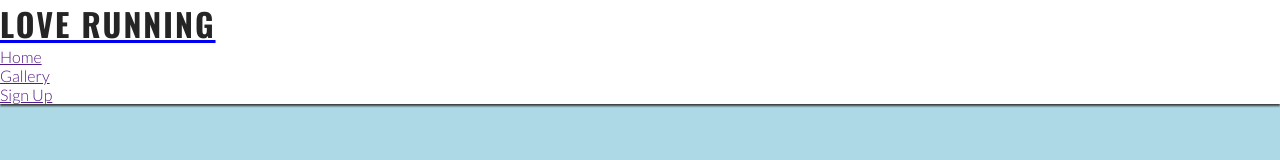
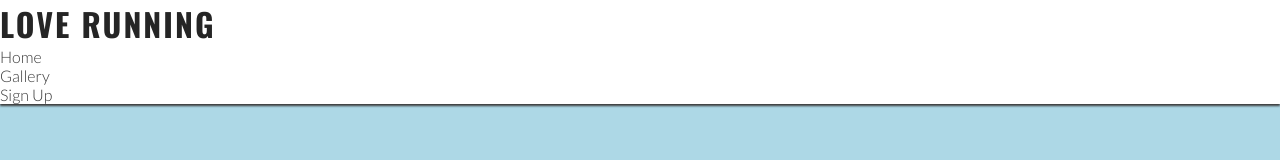
Before and after one commit to Elenaderothschild/Love-Running, a plain HTML site: page index.html in a window 1280 px wide. Shown: the top 160 px of the page. Drawn offline with nearby package versions, Linux system fonts and the light colour scheme.

Commit message:
Fix mistake in stylesheet

```diff
--- a/assets/css/style.css
+++ b/assets/css/style.css
@@ -29,7 +29,7 @@ header {
     box-shadow: 0 2px 2px #3a3a3a;
 }
 
-header {
+header a {
     text-decoration: none;
     color: inherit;
 }
@@ -39,6 +39,7 @@ h1 {
     text-transform: uppercase;
     letter-spacing: 2px;
     color: #252525;
+
 }
 
 /*main content*/
```
